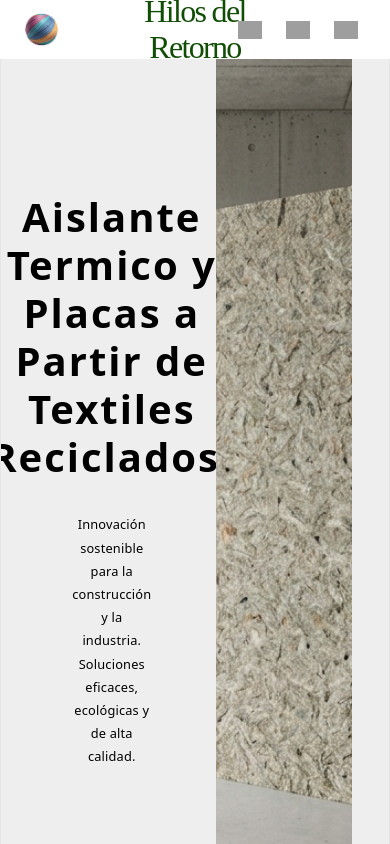
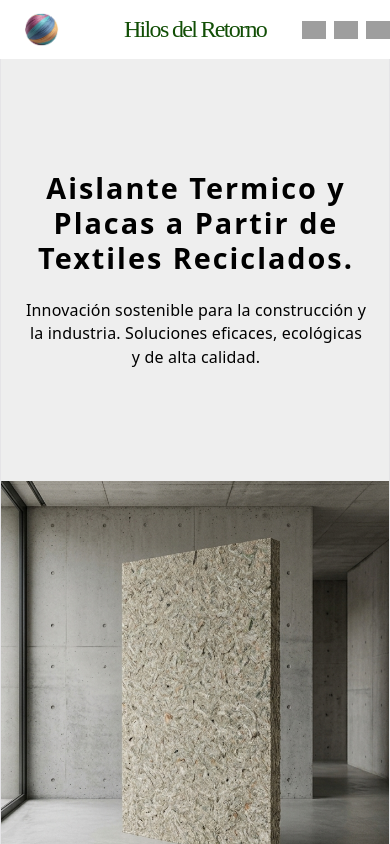
Before and after one commit to RomaVI/HilosCooperativa, a React (Vite) app: page /#/ in a window 390 px wide. Built offline with nearby package versions, Linux system fonts and the light colour scheme; grey boxes are pictures that could not be loaded; a web font is replaced by a local one.

Commit message:
movil css

```diff
--- a/src/App.css
+++ b/src/App.css
@@ -155,3 +155,21 @@ section.slide {
     }
   }
 }
+
+@media (max-width: 768px) {
+  #nav {
+    .txtLogo{
+      h1{
+        font-size: 1.5rem;
+      }
+    }
+    .icons {
+        gap: 0.5rem;
+        margin: 0;
+        .enditem{
+          margin: 0;
+        }
+    }
+}
+
+}
--- a/src/pages/home.css
+++ b/src/pages/home.css
@@ -170,3 +170,77 @@
     width: 100%;
     background-color: aqua;
 }
+
+
+@media (max-width: 768px) {
+    /* --- BLOCK 1 --- */
+    .dblock1 {
+        /* Si usas flex en el contenedor principal o en block-struct, lo pasamos a columna */
+        .block-struct {
+            flex-direction: column;
+        }
+
+        .txtBlock1 {
+            width: 100vw;
+            height: 50%; /* Mitad de la pantalla para el texto */
+
+            h4 {
+                font-size: 1.8rem; /* Reducimos la fuente para móviles */
+                margin: 1.5rem; /* Quitamos los márgenes grandes (3rem/5rem) */
+                text-align: center; /* Centrar suele verse mejor en móvil */
+            }
+
+            p {
+                font-size: 1rem;
+                margin: 0 1.5rem 1.5rem 1.5rem;
+                text-align: center;
+            }
+        }
+
+        .imgBlock1 {
+            width: 100vw;
+            height: 50%; /* Mitad de la pantalla para la imagen */
+            justify-content: center; /* Centramos la imagen */
+        }
+    }
+
+    /* --- BLOCK 2 --- */
+    .block2 {
+        /* Ajustamos el título principal del bloque */
+        p {
+            font-size: 1.5rem;
+            height: auto; /* Dejamos que tome el alto necesario, sin forzar 10% */
+            margin: 1rem 0;
+        }
+
+        .block2Struct {
+            flex-direction: column; /* Apilamos las 3 tarjetas verticalmente */
+            height: 80vh; /* Le damos buen espacio dentro del 100vh del padre */
+            width: 90vw;
+            gap: 1rem; /* Reducimos el espacio entre tarjetas */
+            margin-bottom: 1rem;
+
+            .b2item1,
+            .b2item2,
+            .b2item3 {
+                width: 100%; /* Ocupan todo el ancho del contenedor (90vw) */
+                height: auto;
+                flex: 1; /* Esto es clave: hace que las 3 tarjetas se repartan el 80vh en partes iguales */
+
+                .itemText {
+                    padding: 1rem; /* Menos padding interno */
+
+                    h4 {
+                        font-size: 1.2rem;
+                    }
+
+                    p {
+                        font-size: 0.9rem;
+                        height: auto;
+                        padding: 0.5rem;
+                    }
+                }
+            }
+        }
+    }
+}
```
